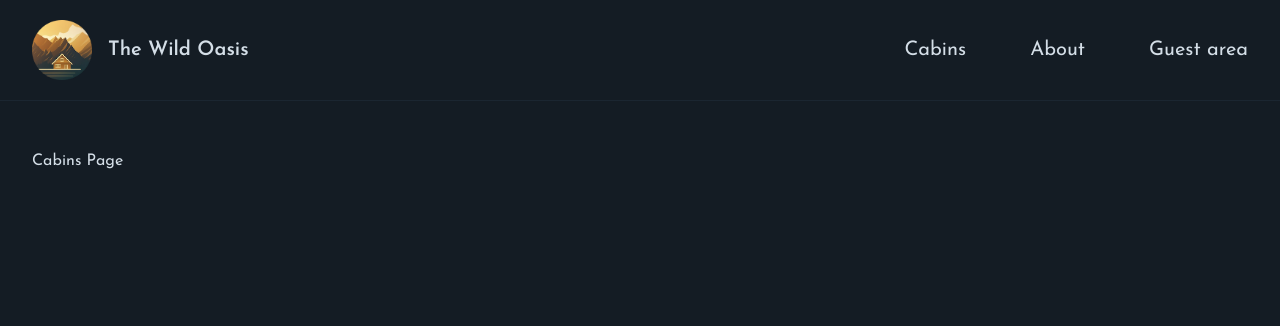
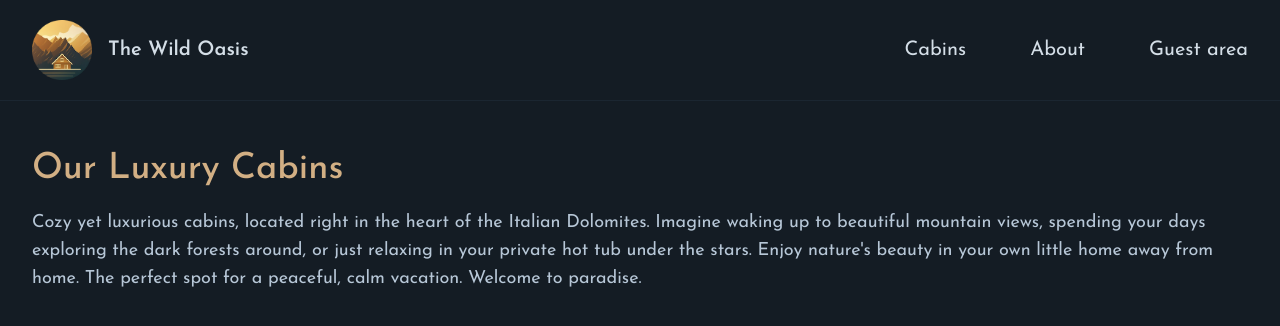
Before and after one commit to yukijina/next-wild-oasis, a Next.js app: page /cabins in a window 1280 px wide. Shown: the top 326 px of the page. Built offline with nearby package versions, Linux system fonts and the light colour scheme.

Commit message:
ceate cabin contents

```diff
--- /dev/null
+++ b/app/_components/CabinCard.js
@@ -0,0 +1,57 @@
+import { UsersIcon } from "@heroicons/react/24/solid";
+
+function CabinCard({ cabin }) {
+  const { id, name, maxCapacity, regularPrice, discount, image } = cabin;
+
+  return (
+    <div className="flex border-primary-800 border">
+      <img
+        src={image}
+        alt={`Cabin ${name}`}
+        className="flex-1 border-r border-primary-800"
+      />
+
+      <div className="flex-grow">
+        <div className="pt-5 pb-4 px-7 bg-primary-950">
+          <h3 className="text-accent-500 font-semibold text-2xl mb-3">
+            Cabin {name}
+          </h3>
+
+          <div className="flex gap-3 items-center mb-2">
+            <UsersIcon className="h-5 w-5 text-primary-600" />
+            <p className="text-lg text-primary-200">
+              For up to <span className="font-bold">{maxCapacity}</span> guests
+            </p>
+          </div>
+
+          <p className="flex gap-3 justify-end items-baseline">
+            {discount > 0 ? (
+              <>
+                <span className="text-3xl font-[350]">
+                  ${regularPrice - discount}
+                </span>
+                <span className="line-through font-semibold text-primary-600">
+                  ${regularPrice}
+                </span>
+              </>
+            ) : (
+              <span className="text-3xl font-[350]">${regularPrice}</span>
+            )}
+            <span className="text-primary-200">/ night</span>
+          </p>
+        </div>
+
+        <div className="bg-primary-950 border-t border-t-primary-800 text-right">
+          <a
+            href={`/cabins/${id}`}
+            className="border-l border-primary-800 py-4 px-6 inline-block hover:bg-accent-600 transition-all hover:text-primary-900"
+          >
+            Details & reservation &rarr;
+          </a>
+        </div>
+      </div>
+    </div>
+  );
+}
+
+export default CabinCard;
--- a/app/cabins/page.js
+++ b/app/cabins/page.js
@@ -1,11 +1,34 @@
+import CabinCard from '../_components/CabinCard';
+
 export const metadata = {
   title: 'Cabins',
 };
 
-export default async function Page() {
+export default function Page() {
+  // CHANGE
+  const cabins = [];
+
   return (
     <div>
-      <h1>Cabins Page</h1>
+      <h1 className='text-4xl mb-5 text-accent-400 font-medium'>
+        Our Luxury Cabins
+      </h1>
+      <p className='text-primary-200 text-lg mb-10'>
+        Cozy yet luxurious cabins, located right in the heart of the Italian
+        Dolomites. Imagine waking up to beautiful mountain views, spending your
+        days exploring the dark forests around, or just relaxing in your private
+        hot tub under the stars. Enjoy nature's beauty in your own little home
+        away from home. The perfect spot for a peaceful, calm vacation. Welcome
+        to paradise.
+      </p>
+
+      {cabins.length > 0 && (
+        <div className='grid sm:grid-cols-1 md:grid-cols-2 gap-8 lg:gap-12 xl:gap-14'>
+          {cabins.map((cabin) => (
+            <CabinCard cabin={cabin} key={cabin.id} />
+          ))}
+        </div>
+      )}
     </div>
   );
 }
```
